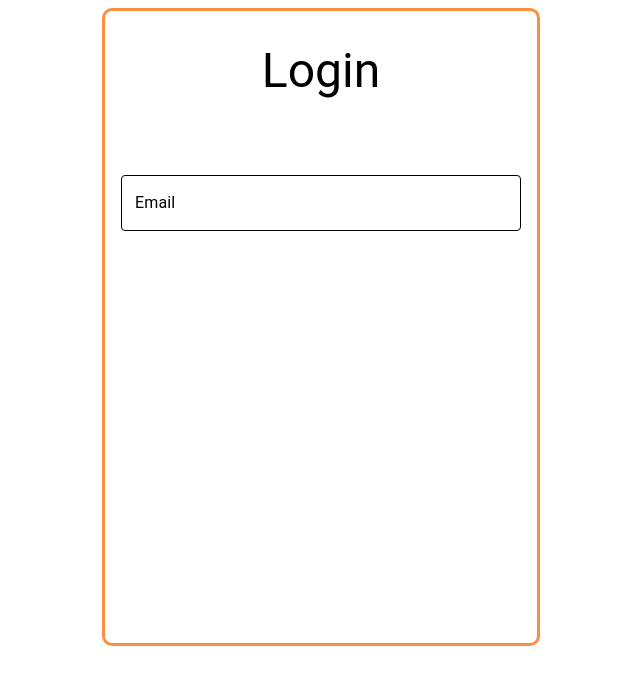
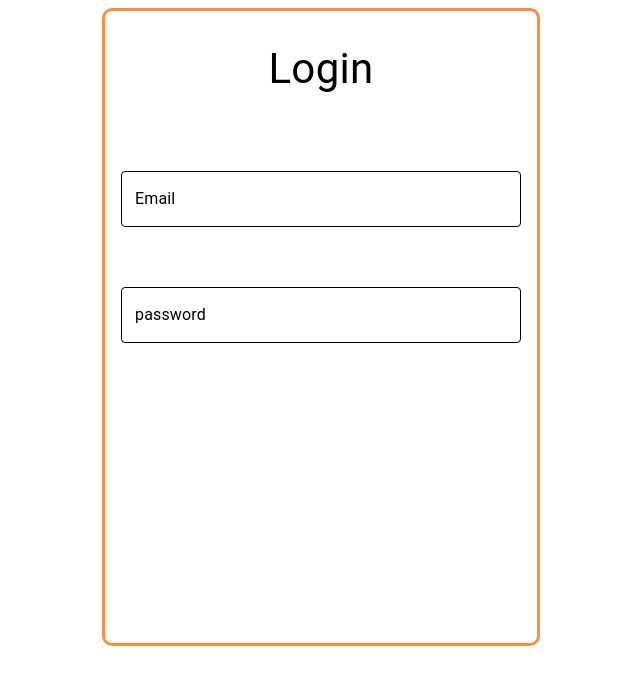
Before and after one commit to RyanChehab/frontend, a React (Create React App) app: page / in a window 1280 px wide. Shown: the top 684 px of the page, without its empty margins (319-959 px from the left). Built offline with nearby package versions, Linux system fonts and the light colour scheme.

Commit message:
jsx <=> added password field

```diff
--- a/src/components/login/index.jsx
+++ b/src/components/login/index.jsx
@@ -15,11 +15,12 @@ const Login = () => {
         >
 
         <Typography
-          variant="h3"
+          variant="h4"
           sx={{
+            fontSize:'42px',
             padding: '16px 0',
             textAlign: 'center',
-             fontFamily: 'Roboto, sans-serif',
+             fontFamily: 'Roboto',
           }}
         >
           Login
@@ -31,6 +32,8 @@ const Login = () => {
           fullWidth
           margin="normal"
           type="email"
+          inputProps={{ maxLength: 250 }}
+
           sx={{
             fontFamily: 'Roboto, sans-serif',
             marginTop: '60px',
@@ -50,17 +53,54 @@ const Login = () => {
             },
 
                 '& .MuiInputLabel-root': {
-
                 color: '#000',
                 fontFamily: 'Roboto, sans-serif',
                 },
+
                 '& .MuiInputLabel-root.Mui-focused': {
-
                 color: '#FC8E40',
                 },
   }}
 
         />
+
+<TextField
+          label="password"
+          variant="outlined"
+          fullWidth
+          margin="normal"
+          type="password"
+          inputProps={{ maxLength: 250 }}
+
+          sx={{
+            fontFamily: 'Roboto, sans-serif',
+            marginTop: '60px',
+            display: 'block',
+            fontFamily: 'Roboto, sans-serif',
+
+            '& .MuiOutlinedInput-root': {
+
+                '& fieldset': {
+                    borderColor: '#000',
+                },
+
+                '&.Mui-focused fieldset': {
+                    borderColor: '#000',
+                },
+
+            },
+
+                '& .MuiInputLabel-root': {
+                color: '#000',
+                fontFamily: 'Roboto, sans-serif',
+                },
+
+                '& .MuiInputLabel-root.Mui-focused': {
+                color: '#FC8E40',
+                },
+  }} />
+
+
 
         </Box>
     );
```
